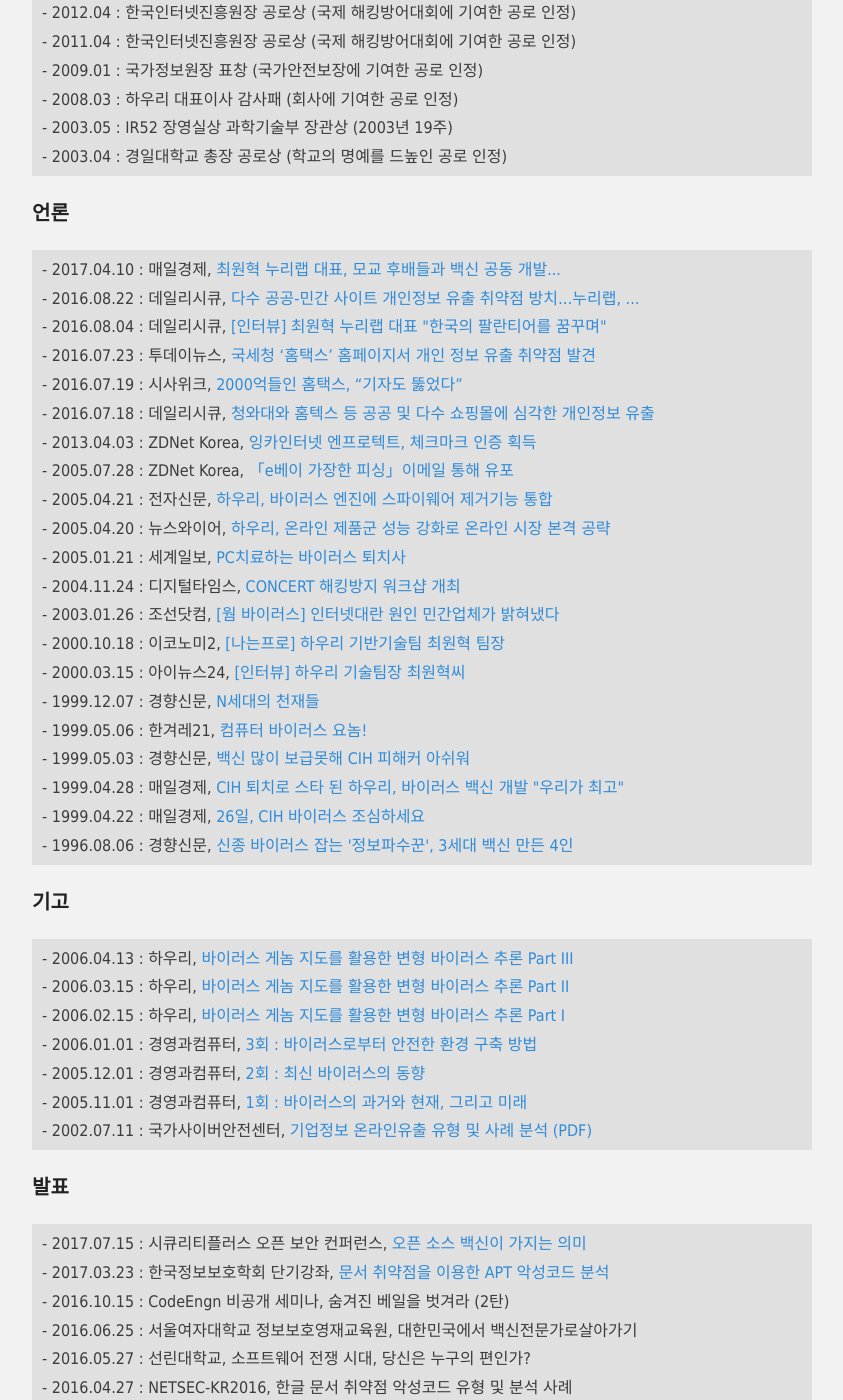
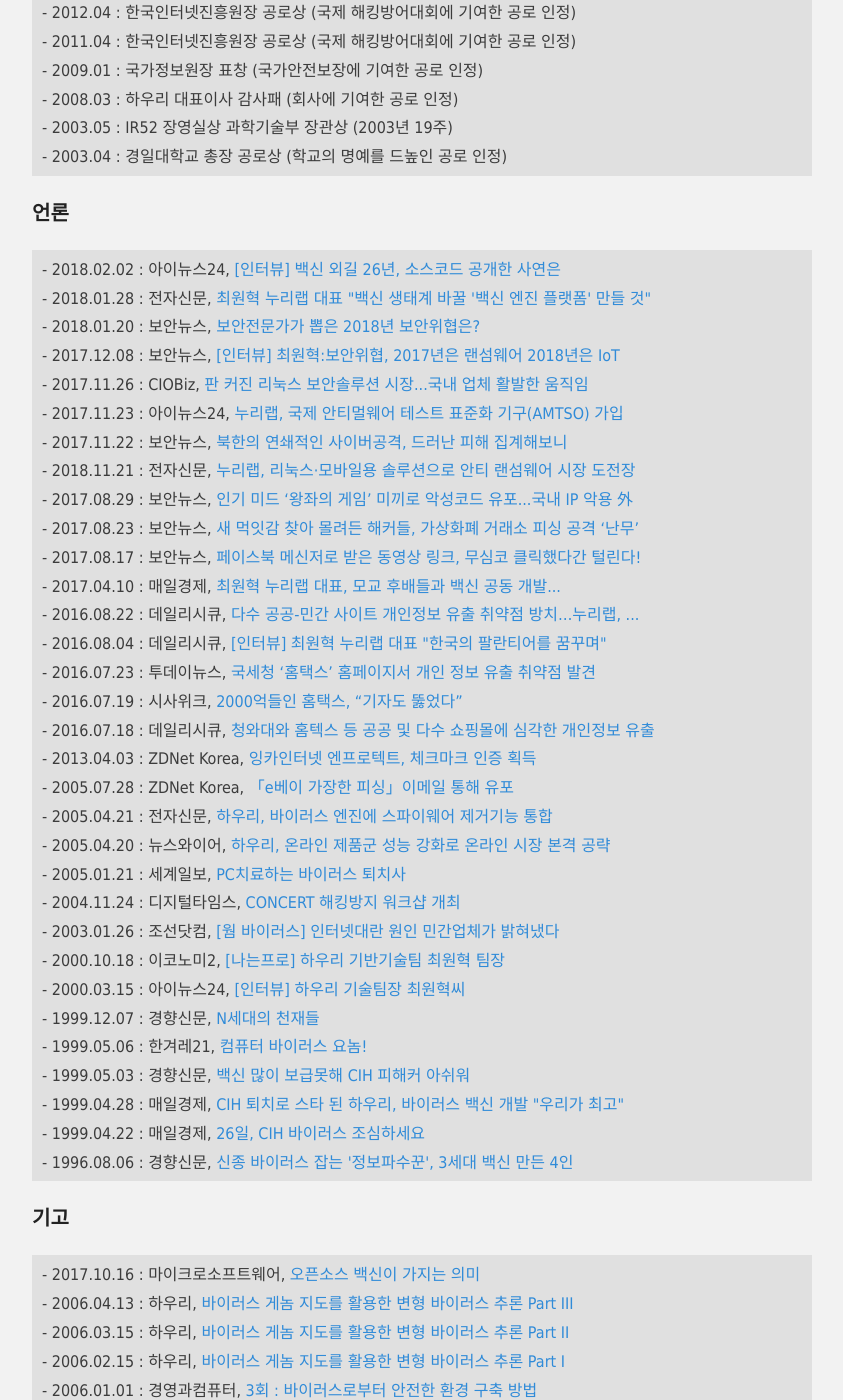
Before and after one commit to hanul93/hanul93.github.com, a Jekyll site: the page built from about.md, in a window 1280 px wide and 1400 px high, scrolled down 1235 px. Shown: the whole window, without its empty margins (218-1061 px from the left). Built offline with Jekyll 4.4.1, drawn with Linux system fonts in a browser that asks for light colours; nearby versions of some CDN libraries.

Commit message:
최신 기사 추가

```diff
--- a/about.md
+++ b/about.md
@@ -50,7 +50,18 @@
 
 ### 언론
 
-<div class="highlighter-rouge"><pre class="highlight"><code class="keibox">- 2017.04.10 : 매일경제, <a href="http://news.mk.co.kr/newsRead.php?&year=2017&no=242845">최원혁 누리랩 대표, 모교 후배들과 백신 공동 개발...</a>
+<div class="highlighter-rouge"><pre class="highlight"><code class="keibox">- 2018.02.02 : 아이뉴스24, <a href="http://news.inews24.com/php/news_view.php?g_serial=1075212&g_menu=020200&rrf=nv">[인터뷰] 백신 외길 26년, 소스코드 공개한 사연은</a>
+- 2018.01.28 : 전자신문, <a href="http://www.etnews.com/20180128000039">최원혁 누리랩 대표 "백신 생태계 바꿀 '백신 엔진 플랫폼' 만들 것"</a>
+- 2018.01.20 : 보안뉴스, <a href="http://www.boannews.com/media/view.asp?idx=66178&kind=1">보안전문가가 뽑은 2018년 보안위협은?</a>
+- 2017.12.08 : 보안뉴스, <a href="http://www.boannews.com/media/view.asp?idx=58438&kind=1">[인터뷰] 최원혁:보안위협, 2017년은 랜섬웨어 2018년은 IoT</a>
+- 2017.11.26 : CIOBiz, <a href="http://www.ciobiz.co.kr/news/article.html?id=20171124120016">판 커진 리눅스 보안솔루션 시장...국내 업체 활발한 움직임</a>
+- 2017.11.23 : 아이뉴스24, <a href="http://news.inews24.com/php/news_view.php?g_serial=1062109&g_menu=020200&rrf=nv">누리랩, 국제 안티멀웨어 테스트 표준화 기구(AMTSO) 가입</a>
+- 2017.11.22 : 보안뉴스, <a href="http://www.boannews.com/media/view.asp?idx=58150&kind=">북한의 연쇄적인 사이버공격, 드러난 피해 집계해보니</a>
+- 2018.11.21 : 전자신문, <a href="http://www.etnews.com/20171121000239">누리랩, 리눅스·모바일용 솔루션으로 안티 랜섬웨어 시장 도전장</a>
+- 2017.08.29 : 보안뉴스, <a href="http://www.boannews.com/media/view.asp?idx=56680&kind=1">인기 미드 ‘왕좌의 게임’ 미끼로 악성코드 유포...국내 IP 악용 外</a>
+- 2017.08.23 : 보안뉴스, <a href="http://www.boannews.com/media/view.asp?idx=56539&kind=1">새 먹잇감 찾아 몰려든 해커들, 가상화폐 거래소 피싱 공격 ‘난무’</a>
+- 2017.08.17 : 보안뉴스, <a href="http://www.boannews.com/media/view.asp?idx=56414&kind=1">페이스북 메신저로 받은 동영상 링크, 무심코 클릭했다간 털린다!</a>
+- 2017.04.10 : 매일경제, <a href="http://news.mk.co.kr/newsRead.php?&year=2017&no=242845">최원혁 누리랩 대표, 모교 후배들과 백신 공동 개발...</a>
 - 2016.08.22 : 데일리시큐, <a href="http://www.dailysecu.com/news/articleView.html?idxno=15428">다수 공공-민간 사이트 개인정보 유출 취약점 방치…누리랩, ...</a>
 - 2016.08.04 : 데일리시큐, <a href="http://www.dailysecu.com/news/articleView.html?idxno=15214">[인터뷰] 최원혁 누리랩 대표 "한국의 팔란티어를 꿈꾸며"</a>
 - 2016.07.23 : 투데이뉴스, <a href="http://www.ntoday.co.kr/news/articleView.html?idxno=45941">국세청 ‘홈택스’ 홈페이지서 개인 정보 유출 취약점 발견</a>
@@ -76,7 +87,8 @@
 
 ### 기고
 
-<div class="highlighter-rouge"><pre class="highlight"><code class="keibox">- 2006.04.13 : 하우리, <a href="http://hauri.co.kr/information/issue_view.html?intSeq=61&page=1&article_num=79">바이러스 게놈 지도를 활용한 변형 바이러스 추론 Part III</a>
+<div class="highlighter-rouge"><pre class="highlight"><code class="keibox">- 2017.10.16 : 마이크로소프트웨어, <a href="http://biz.chosun.com/site/data/html_dir/2017/10/16/2017101600688.html">오픈소스 백신이 가지는 의미</a>
+- 2006.04.13 : 하우리, <a href="http://hauri.co.kr/information/issue_view.html?intSeq=61&page=1&article_num=79">바이러스 게놈 지도를 활용한 변형 바이러스 추론 Part III</a>
 - 2006.03.15 : 하우리, <a href="http://hauri.co.kr/information/issue_view.html?intSeq=60&page=1&article_num=78">바이러스 게놈 지도를 활용한 변형 바이러스 추론 Part II</a>
 - 2006.02.15 : 하우리, <a href="http://hauri.co.kr/information/issue_view.html?intSeq=60&page=1&article_num=77">바이러스 게놈 지도를 활용한 변형 바이러스 추론 Part I</a>
 - 2006.01.01 : 경영과컴퓨터, <a href="http://www.kodb.or.kr/info/info_06.php?field=bcuvkqpgbk&keyword=&type=techreport&page=274&dbnum=127088&mode=detail&type=techreport">3회 : 바이러스로부터 안전한 환경 구축 방법</a>
```
